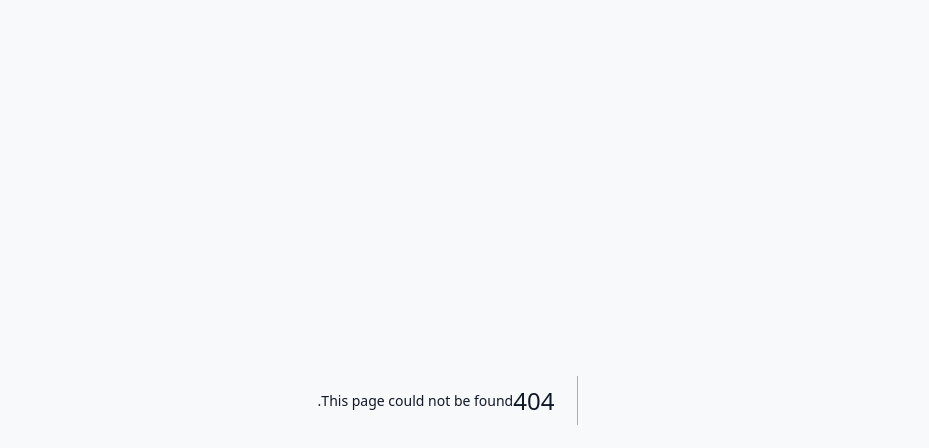
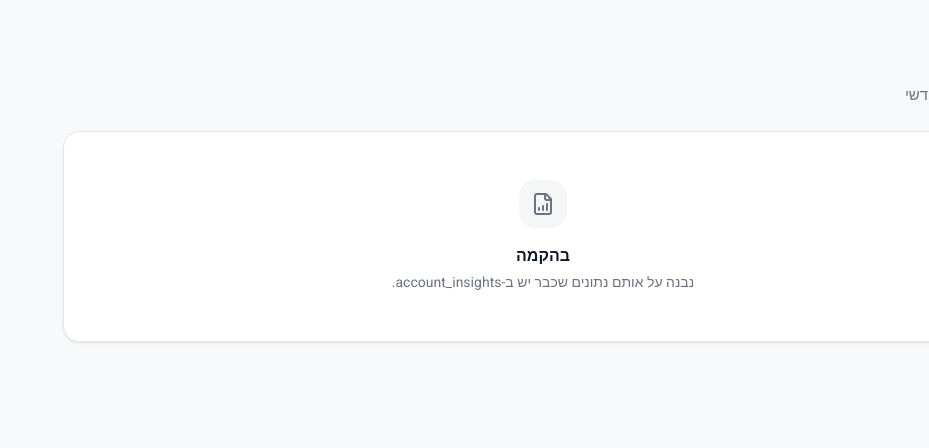
Before and after one commit to DONDIEGO123123/Meta-ads-control-Center-, a Next.js app: page /reports in a window 1280 px wide. Before the commit this address had no page. Shown: the top 448 px of the page, without its empty margins (351-1280 px from the left). Built offline with nearby package versions, Linux system fonts and the light colour scheme.

Commit message:
Create page.tsx

```diff
--- /dev/null
+++ b/app/reports/page.tsx
@@ -0,0 +1,11 @@
+import { FileBarChart } from "lucide-react";
+import PageHeader from "@/components/page-header";
+import ComingSoon from "@/components/coming-soon";
+export default function Page() {
+  return (
+    <div className="p-6 md:p-8 max-w-[1400px] mx-auto">
+      <PageHeader title="דוחות" subtitle="יומי · שבועי · חודשי" />
+      <ComingSoon icon={FileBarChart} note="נבנה על אותם נתונים שכבר יש ב-account_insights." />
+    </div>
+  );
+}
```
